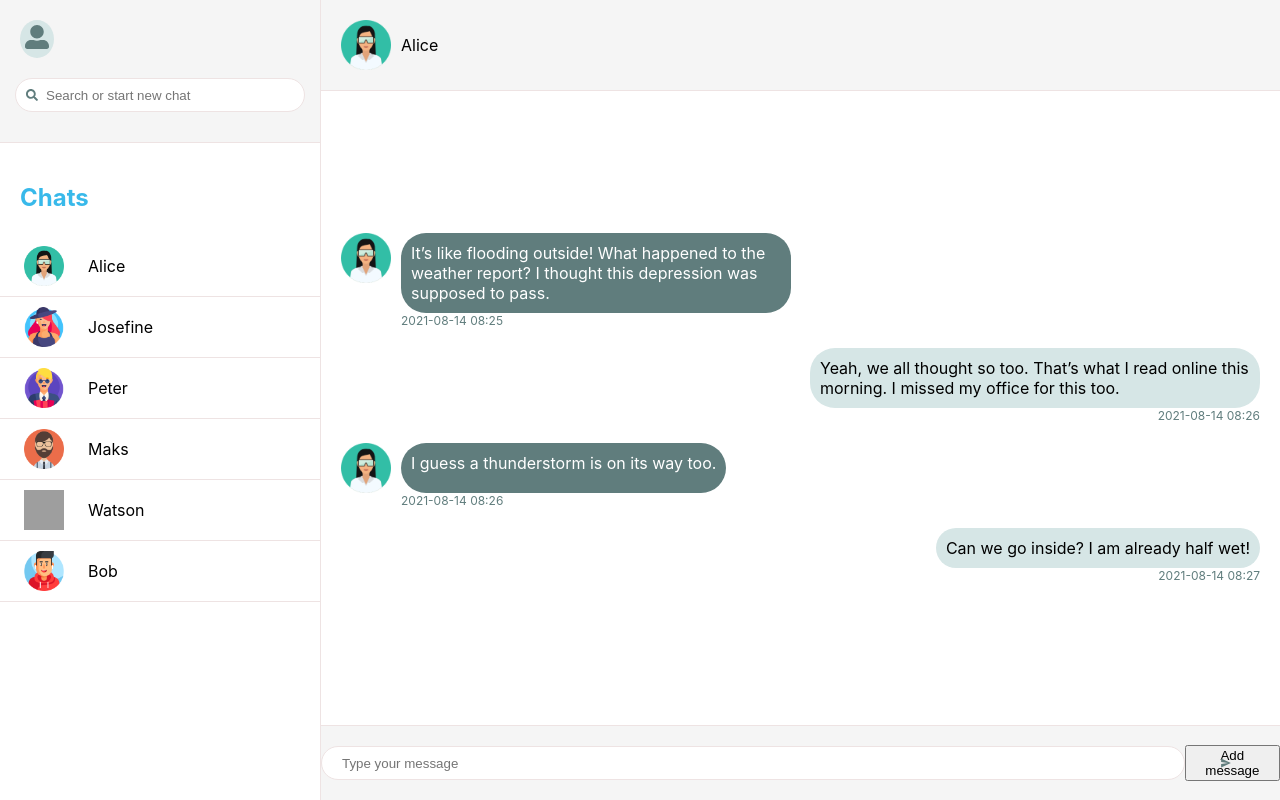
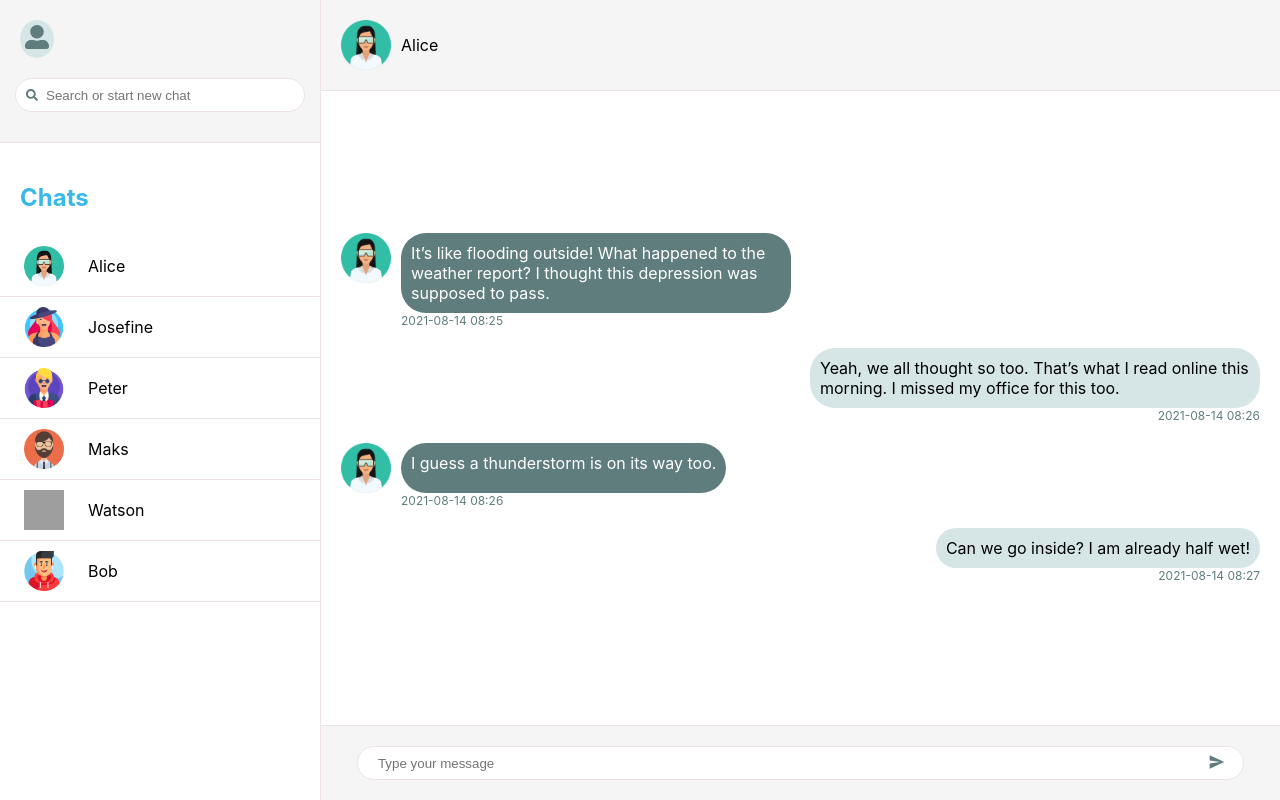
Before and after one commit to Olcapone/chucknorris_talk, a React (Create React App) app: page / in a window 1280 px wide. Built offline with nearby package versions, Linux system fonts and the light colour scheme; grey boxes are pictures that could not be loaded.

Commit message:
styles button

```diff
--- a/src/components/DataEntry/DataEntry.js
+++ b/src/components/DataEntry/DataEntry.js
@@ -32,9 +32,8 @@ export default function DataEntry({ onChange }) {
         onChange={handleChange}
         placeholder="Type your message"
       />
-      <IoMdSend />
       <button className={s.button} type="submit">
-        Add message
+        <IoMdSend />
       </button>
     </form>
   );
--- a/src/components/DataEntry/DataEntry.module.css
+++ b/src/components/DataEntry/DataEntry.module.css
@@ -12,6 +12,7 @@
 .formMessage > svg {
   position: absolute;
   right: 5%;
+  z-index: 2;
   width: 12px;
   height: 12px;
   fill: #607d7d;
@@ -28,3 +29,21 @@
   outline: none;
   border-radius: 25px;
 }
+
+.button {
+  width: 30px;
+  height: 30px;
+
+  position: absolute;
+  right: 5%;
+
+  border: none;
+  background-color: #fff;
+  cursor: pointer;
+}
+
+.button > svg {
+  width: 18px;
+  height: 18px;
+  fill: #607d7d;
+}
```
